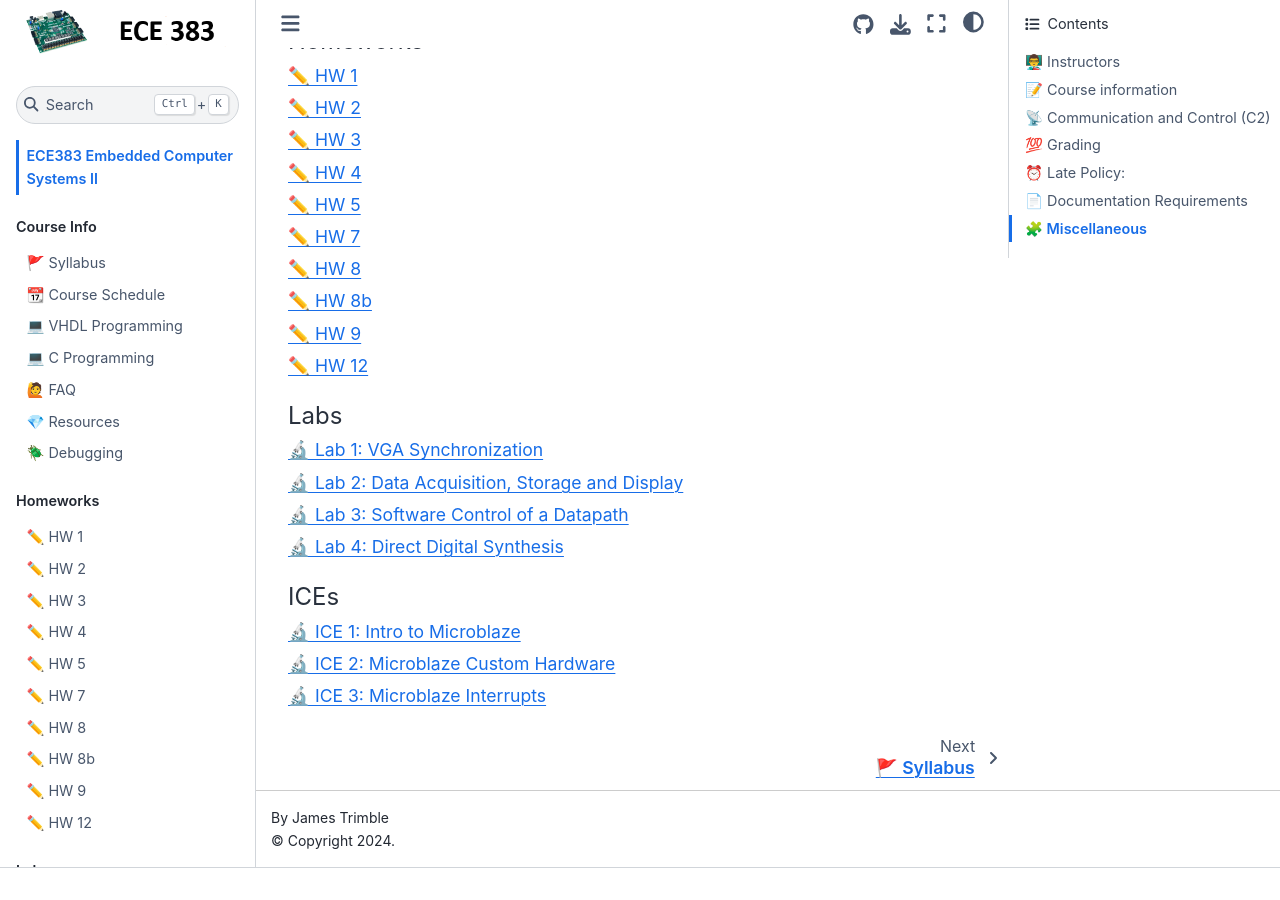
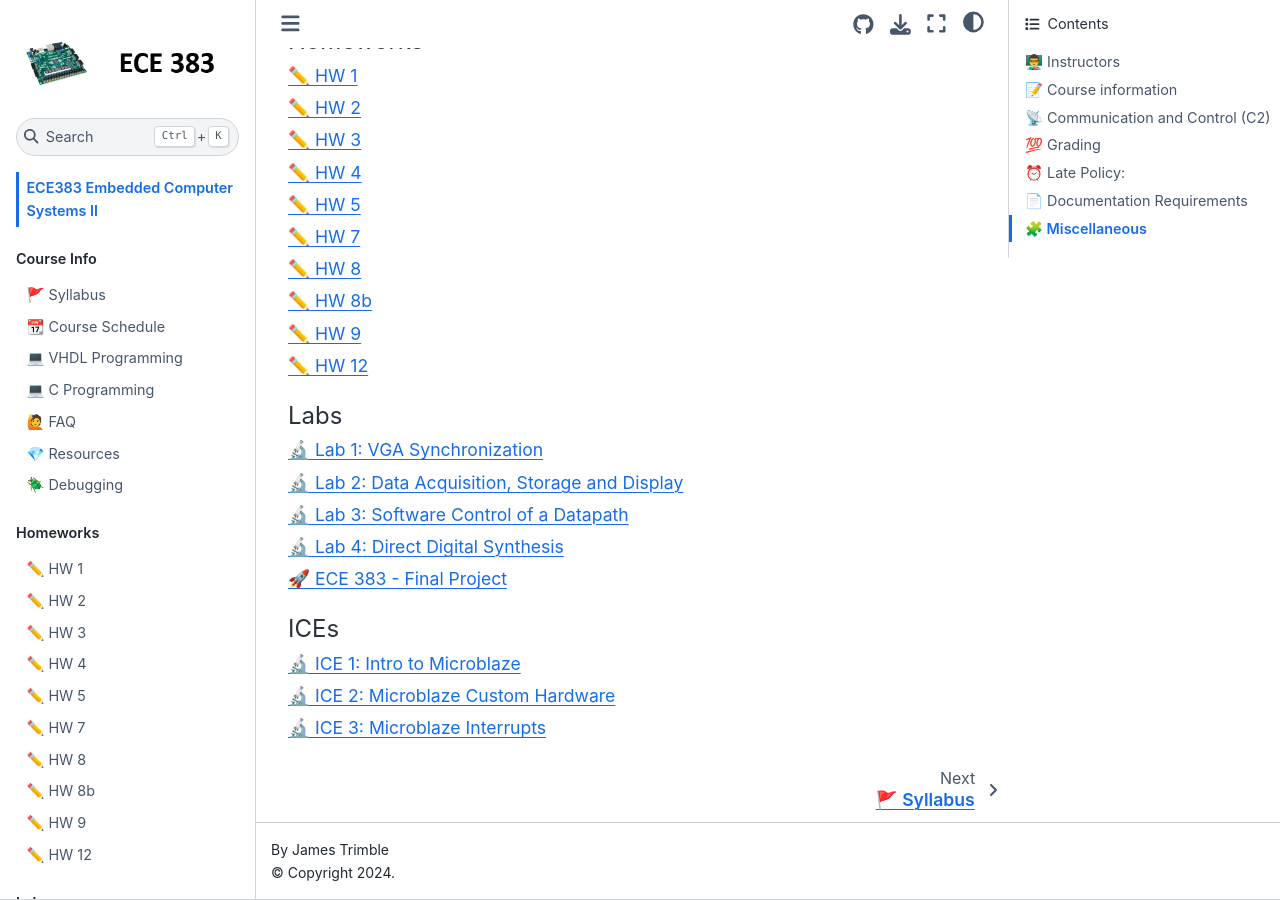
Before and after one commit to USAFA-ECE/ece383, a Jupyter Book: the page built from book/intro.md, in a window 1280 px wide and 900 px high, scrolled down 4931 px. Built offline with Jupyter Book 1.0.4 settings and Sphinx 7.4.7 and the Sphinx Book theme 1.1.4, drawn with Linux system fonts in a browser that asks for light colours; pages that are not in the unit, such as notebooks, are missing from menus; before the commit the page ends 5799 px from its top, so only the background shows below that.

Commit message:
Update _toc.yml

```diff
--- a/book/_toc.yml
+++ b/book/_toc.yml
@@ -32,6 +32,7 @@ parts:
     - file: Assignments/lab2.md
     - file: Assignments/lab3.md
     - file: Assignments/lab4.md
+    - file: Assignments/project.md
   - caption: ICEs
     chapters:
     - file: Assignments/ice1.md
```
